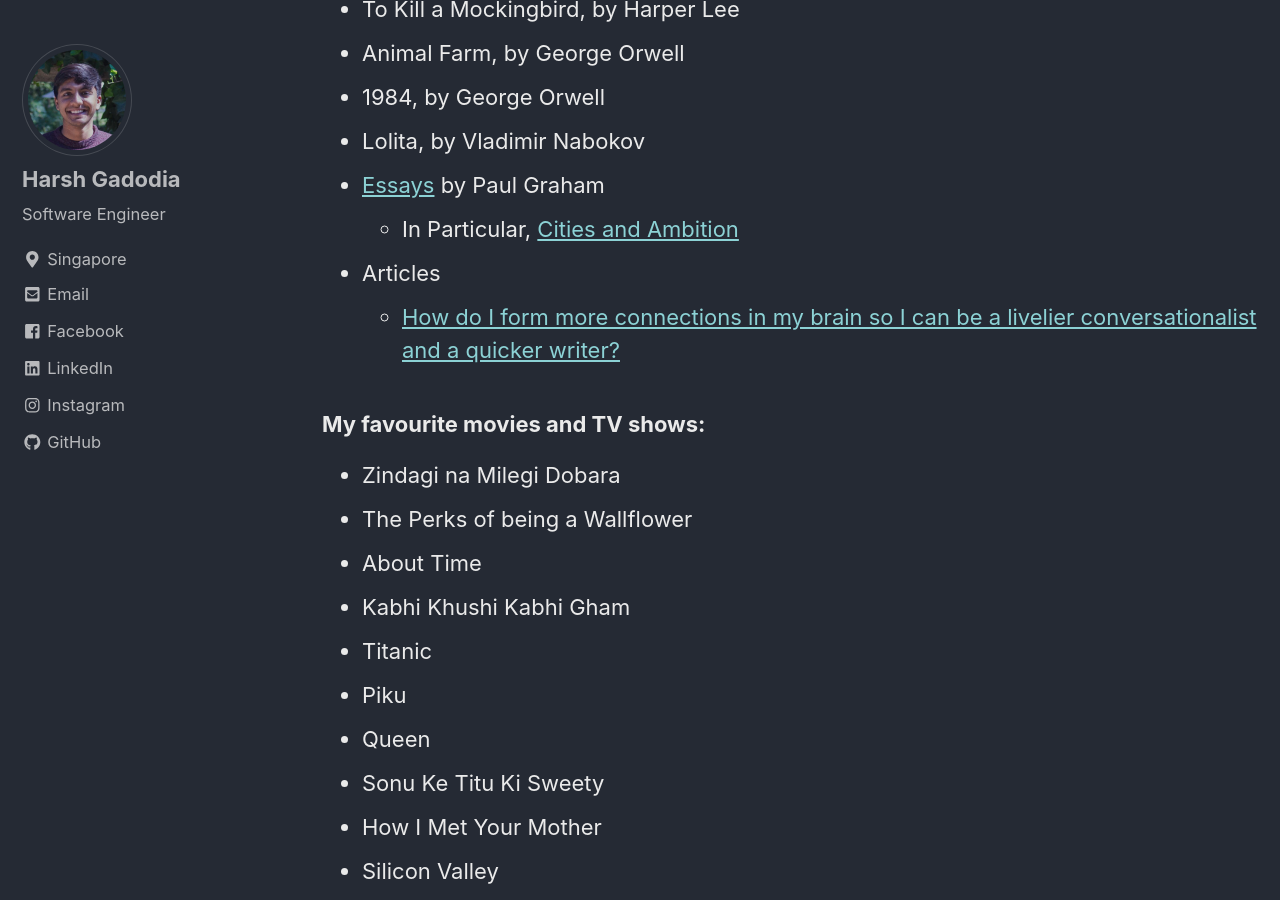
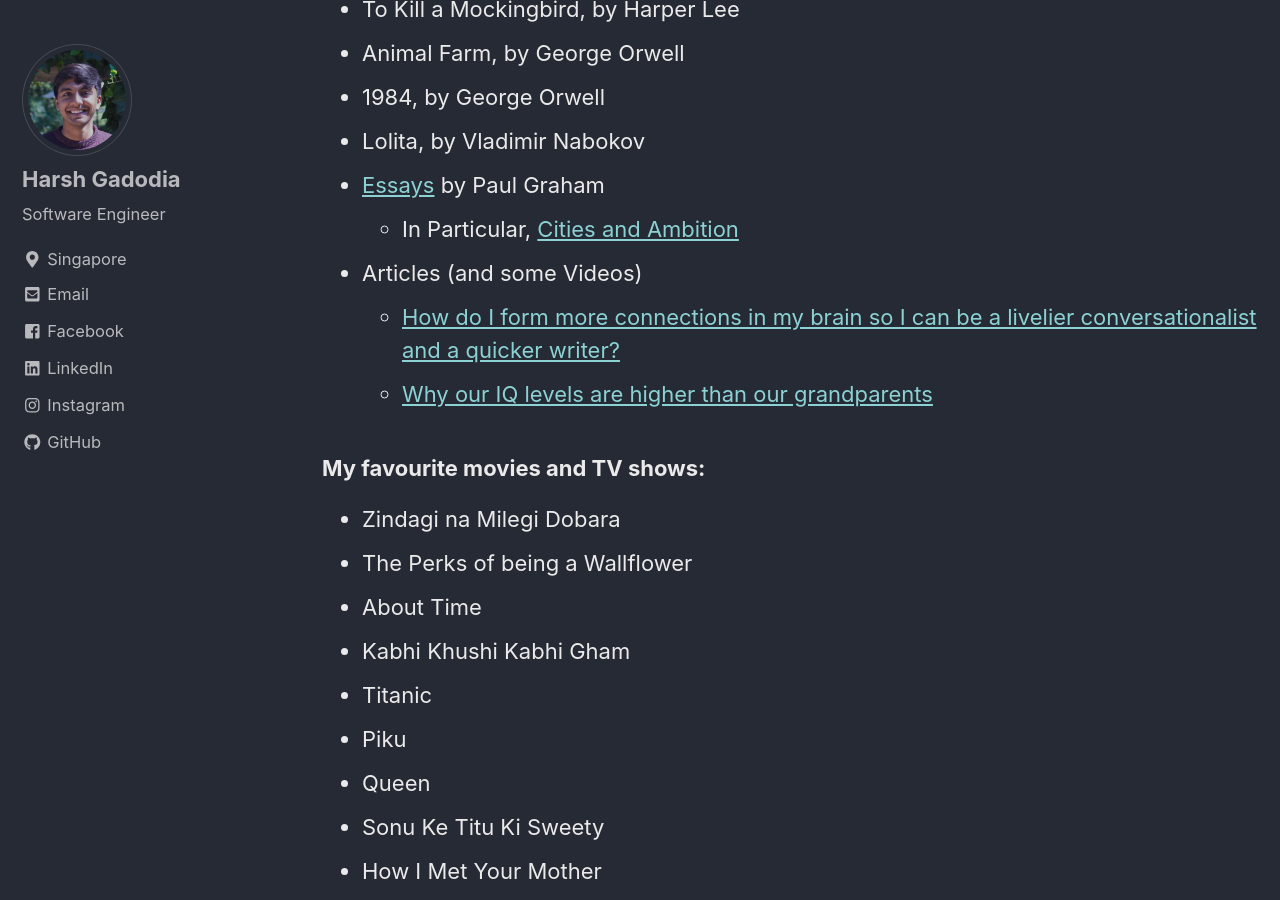
Before and after one commit to harshgadodia/harshgadodia, a Jekyll site: the page built from _pages/about.md, in a window 1280 px wide and 900 px high, scrolled down 944 px. Built offline with Jekyll 4.4.1, drawn with Linux system fonts in a browser that asks for light colours; nearby versions of some CDN libraries.

Commit message:
add video link - Why our IQ levels are higher than our grandparents

```diff
--- a/_pages/about.md
+++ b/_pages/about.md
@@ -33,8 +33,9 @@ classes: wide
 - Lolita, by Vladimir Nabokov
 - [Essays](http://paulgraham.com/articles.html) by Paul Graham
     -   In Particular, [Cities and Ambition](http://www.paulgraham.com/cities.html)
-- Articles
+- Articles (and some Videos)
     - [How do I form more connections in my brain so I can be a livelier conversationalist and a quicker writer?](https://www.quora.com/How-do-I-form-more-connections-in-my-brain-so-I-can-be-a-livelier-conversationalist-and-a-quicker-writer/answer/Asher-Nitin?ch=99&share=bd3a6f38&srid=5Tf9)
+    - [Why our IQ levels are higher than our grandparents](https://www.ted.com/talks/james_flynn_why_our_iq_levels_are_higher_than_our_grandparents?language=en)
 
 <a name="movies"></a>
 ### My favourite movies and TV shows:
```
